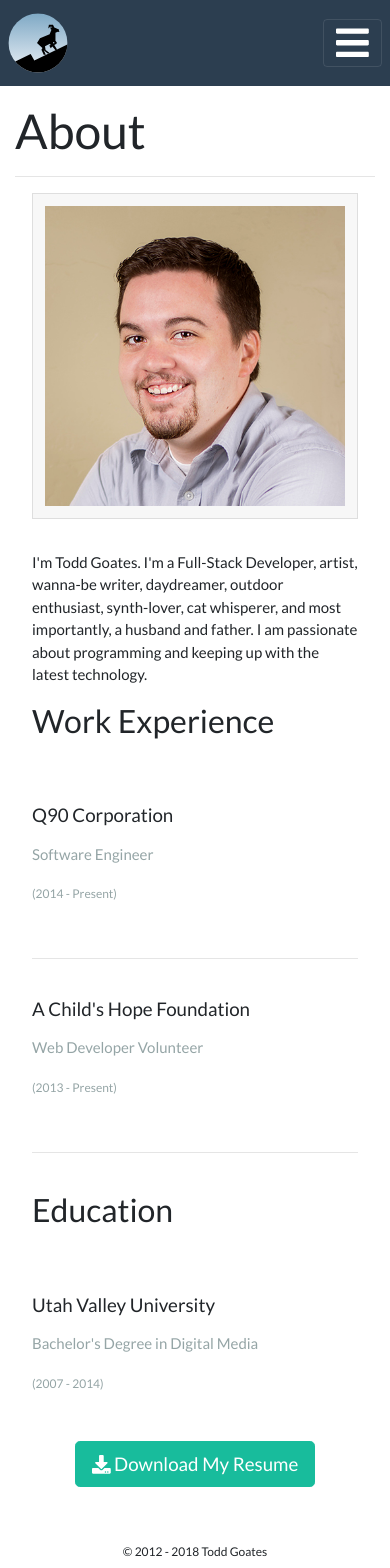
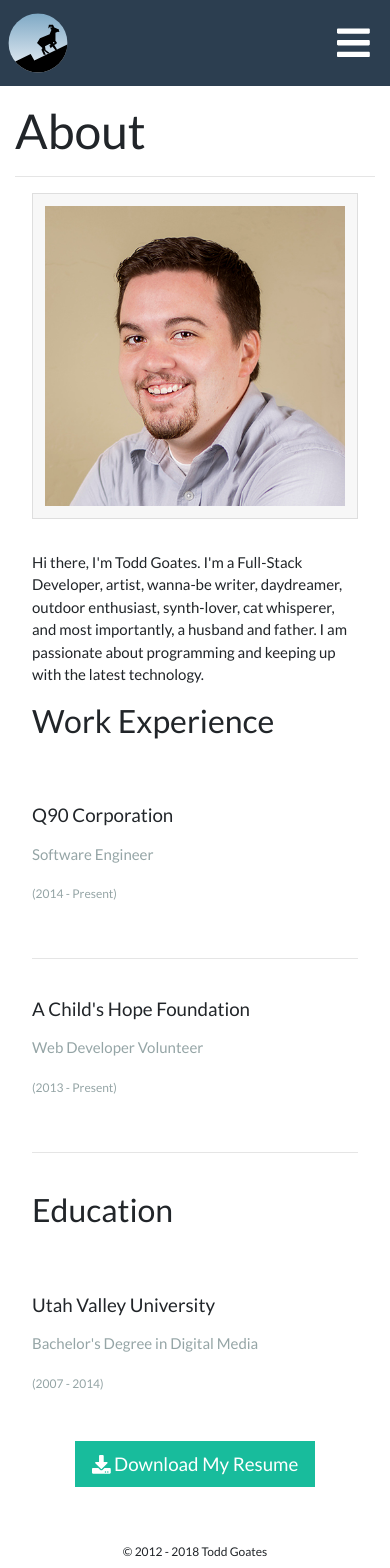
Before and after one commit to toddgoates/goatsite, an Angular app: page /about in a window 390 px wide. Shown: the top 1568 px of the page. Built offline with nearby package versions, Linux system fonts and the light colour scheme.

Commit message:
Updates to make site look less bootstrap-y

```diff
--- a/src/app/navbar/navbar.component.scss
+++ b/src/app/navbar/navbar.component.scss
@@ -1,5 +1,14 @@
 .navbar {
     padding: 0.5rem;
+
+    .navbar-toggler {
+        border: none;
+    }
+}
+@media only screen and (max-width: 767px) {
+    .nav-link {
+        padding: 0.75rem 0;
+    }
 }
 
 @media only screen and (min-width: 768px) {
--- a/src/app/pages/about/about.component.html
+++ b/src/app/pages/about/about.component.html
@@ -4,7 +4,7 @@
   <div class="row">
     <div class="col-md-4">
       <img src="/assets/images/portrait.jpg" class="img-fluid portrait">
-      <p>I'm Todd Goates. I'm a Full-Stack Developer, artist, wanna-be writer, daydreamer, outdoor enthusiast, synth-lover, cat whisperer, and most importantly, a husband and father. I am passionate about programming and keeping up with the latest technology.</p>
+      <p>Hi there, I'm Todd Goates. I'm a Full-Stack Developer, artist, wanna-be writer, daydreamer, outdoor enthusiast, synth-lover, cat whisperer, and most importantly, a husband and father. I am passionate about programming and keeping up with the latest technology.</p>
     </div>
     <div class="col-md-4">
       <h3>Work Experience</h3>
--- a/src/app/pages/skill/skill.component.html
+++ b/src/app/pages/skill/skill.component.html
@@ -4,7 +4,7 @@
   <p>As a Full-Stack Developer, I have over {{ yearsExp }} years of experience working on the Frontend, Backend, and Hosting Environments. Below are some of my most frequently used web-skills.</p>
   <div class="row">
     <div class="col-sm-6 col-md-4 col-lg-3" *ngFor="let skill of skills">
-      <div class="card border-dark text-center skill-card">
+      <div class="card text-center skill-card">
         <div class="card-body">
           <i class="icon {{ skill.icon }}"></i>
         </div>
--- /dev/null
+++ b/src/scss/_buttons.scss
@@ -0,0 +1,3 @@
+.btn-lg, .btn {
+    border-radius: 0 !important;
+}
--- a/src/styles.scss
+++ b/src/styles.scss
@@ -1,5 +1,6 @@
 // Extends and Customizes Bootstrap
 @import 'scss/variables';
+@import 'scss/buttons';
 @import 'scss/flatly';
 
 // Custom Tweaks for Pages
```
